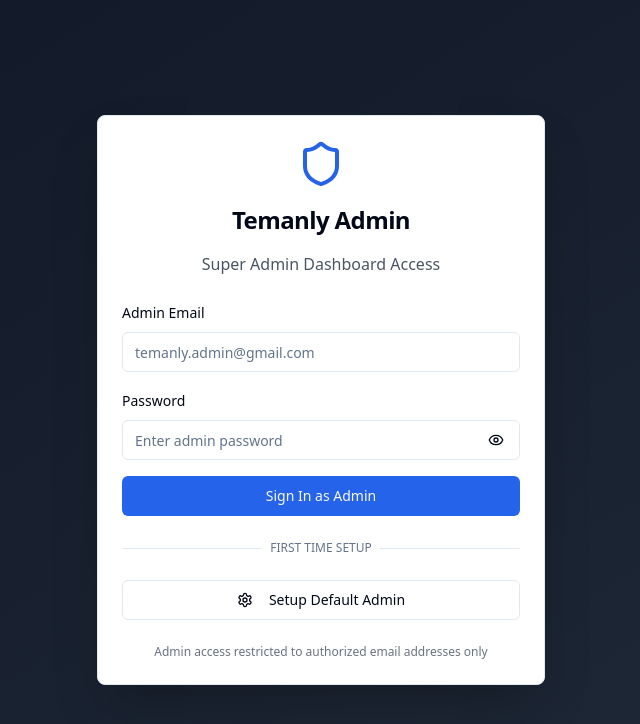
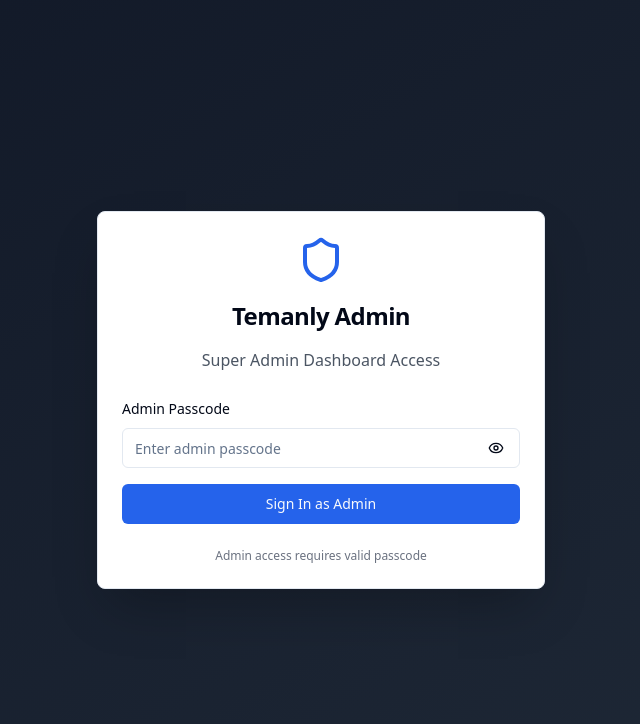
Before and after one commit to Amdsnk/temanly-social-spark-35, a React (Vite) app: page /admin in a window 1280 px wide. Shown: the top 724 px of the page, without its empty margins (319-959 px from the left). Built offline with nearby package versions, Linux system fonts and the light colour scheme.

Commit message:
Refactor: Admin login with passcode
Implement passcode-based admin login and remove default admin setup. Provide email and passcode for admin access.

```diff
--- a/src/components/AdminLogin.tsx
+++ b/src/components/AdminLogin.tsx
@@ -4,24 +4,22 @@ import { Card, CardContent, CardHeader, CardTitle } from '@/components/ui/card';
 import { Button } from '@/components/ui/button';
 import { Input } from '@/components/ui/input';
 import { Label } from '@/components/ui/label';
-import { Eye, EyeOff, Shield, Settings } from 'lucide-react';
+import { Eye, EyeOff, Shield } from 'lucide-react';
 import { useAdminAuth } from '@/contexts/AdminAuthContext';
 import { useToast } from '@/hooks/use-toast';
 
 const AdminLogin = () => {
-  const [email, setEmail] = useState('');
-  const [password, setPassword] = useState('');
-  const [showPassword, setShowPassword] = useState(false);
+  const [passcode, setPasscode] = useState('');
+  const [showPasscode, setShowPasscode] = useState(false);
   const [loading, setLoading] = useState(false);
-  const [settingUp, setSettingUp] = useState(false);
-  const { signIn, setupAdmin } = useAdminAuth();
+  const { signInWithPasscode } = useAdminAuth();
   const { toast } = useToast();
 
   const handleSubmit = async (e: React.FormEvent) => {
     e.preventDefault();
     setLoading(true);
 
-    const { error } = await signIn(email, password);
+    const { error } = await signInWithPasscode(passcode);
 
     if (error) {
       toast({
@@ -39,37 +37,6 @@ const AdminLogin = () => {
     setLoading(false);
   };
 
-  const handleSetupAdmin = async () => {
-    setSettingUp(true);
-
-    const result = await setupAdmin();
-
-    if (result.success) {
-      toast({
-        title: "Admin Setup Complete",
-        description: result.message,
-      });
-
-      if (result.credentials) {
-        setEmail(result.credentials.email);
-        setPassword(result.credentials.password);
-        toast({
-          title: "Default Credentials Created",
-          description: `Email: ${result.credentials.email}`,
-          duration: 10000,
-        });
-      }
-    } else {
-      toast({
-        title: "Setup Failed",
-        description: result.error || "Failed to setup admin account",
-        variant: "destructive"
-      });
-    }
-
-    setSettingUp(false);
-  };
-
   return (
     <div className="min-h-screen bg-gradient-to-br from-gray-900 to-gray-800 flex items-center justify-center px-4">
       <Card className="w-full max-w-md shadow-2xl">
@@ -84,26 +51,14 @@ const AdminLogin = () => {
         <CardContent className="space-y-6">
           <form onSubmit={handleSubmit} className="space-y-4">
             <div className="space-y-2">
-              <Label htmlFor="email">Admin Email</Label>
-              <Input
-                id="email"
-                type="email"
-                placeholder="temanly.admin@gmail.com"
-                value={email}
-                onChange={(e) => setEmail(e.target.value)}
-                required
-              />
-            </div>
-
-            <div className="space-y-2">
-              <Label htmlFor="password">Password</Label>
+              <Label htmlFor="passcode">Admin Passcode</Label>
               <div className="relative">
                 <Input
-                  id="password"
-                  type={showPassword ? 'text' : 'password'}
-                  placeholder="Enter admin password"
-                  value={password}
-                  onChange={(e) => setPassword(e.target.value)}
+                  id="passcode"
+                  type={showPasscode ? 'text' : 'password'}
+                  placeholder="Enter admin passcode"
+                  value={passcode}
+                  onChange={(e) => setPasscode(e.target.value)}
                   required
                 />
                 <Button
@@ -111,9 +66,9 @@ const AdminLogin = () => {
                   variant="ghost"
                   size="icon"
                   className="absolute right-2 top-1/2 -translate-y-1/2 h-8 w-8"
-                  onClick={() => setShowPassword(!showPassword)}
+                  onClick={() => setShowPasscode(!showPasscode)}
                 >
-                  {showPassword ? <EyeOff className="w-4 h-4" /> : <Eye className="w-4 h-4" />}
+                  {showPasscode ? <EyeOff className="w-4 h-4" /> : <Eye className="w-4 h-4" />}
                 </Button>
               </div>
             </div>
@@ -127,33 +82,8 @@ const AdminLogin = () => {
             </Button>
           </form>
 
-          <div className="relative">
-            <div className="absolute inset-0 flex items-center">
-              <span className="w-full border-t" />
-            </div>
-            <div className="relative flex justify-center text-xs uppercase">
-              <span className="bg-white px-2 text-muted-foreground">First time setup</span>
-            </div>
-          </div>
-
-          <Button
-            variant="outline"
-            className="w-full"
-            onClick={handleSetupAdmin}
-            disabled={settingUp}
-          >
-            {settingUp ? (
-              'Setting up...'
-            ) : (
-              <>
-                <Settings className="w-4 h-4 mr-2" />
-                Setup Default Admin
-              </>
-            )}
-          </Button>
-
           <div className="text-xs text-gray-500 text-center">
-            Admin access restricted to authorized email addresses only
+            Admin access requires valid passcode
           </div>
         </CardContent>
       </Card>
--- a/src/components/AdminProtectedRoute.tsx
+++ b/src/components/AdminProtectedRoute.tsx
@@ -2,35 +2,30 @@
 import React from 'react';
 import { useAdminAuth } from '@/contexts/AdminAuthContext';
 import AdminLogin from '@/components/AdminLogin';
-import AdminSecurityWrapper from '@/components/AdminSecurityWrapper';
 
 interface AdminProtectedRouteProps {
   children: React.ReactNode;
 }
 
 const AdminProtectedRoute: React.FC<AdminProtectedRouteProps> = ({ children }) => {
-  const { user, isAdmin, loading } = useAdminAuth();
+  const { isAdmin, loading } = useAdminAuth();
 
   if (loading) {
     return (
       <div className="min-h-screen bg-gray-50 flex items-center justify-center">
         <div className="text-center">
           <div className="animate-spin rounded-full h-12 w-12 border-b-2 border-blue-600 mx-auto"></div>
-          <p className="mt-4 text-gray-600">Verifying admin access...</p>
+          <p className="mt-4 text-gray-600">Loading...</p>
         </div>
       </div>
     );
   }
 
-  if (!user || !isAdmin) {
+  if (!isAdmin) {
     return <AdminLogin />;
   }
 
-  return (
-    <AdminSecurityWrapper>
-      {children}
-    </AdminSecurityWrapper>
-  );
+  return <>{children}</>;
 };
 
 export default AdminProtectedRoute;
--- a/src/pages/AdminDashboard.tsx
+++ b/src/pages/AdminDashboard.tsx
@@ -1,11 +1,10 @@
-
 import React, { useState } from 'react';
 import { Card, CardContent, CardHeader, CardTitle } from '@/components/ui/card';
 import { Button } from '@/components/ui/button';
 import { Badge } from '@/components/ui/badge';
 import { Tabs, TabsContent, TabsList, TabsTrigger } from '@/components/ui/tabs';
 import { Table, TableBody, TableCell, TableHead, TableHeader, TableRow } from '@/components/ui/table';
-import { Users, Star, Calendar, DollarSign, CheckCircle, XCircle, AlertTriangle, LogOut, Shield } from 'lucide-react';
+import { Users, Star, Calendar, DollarSign, CheckCircle, AlertTriangle, LogOut, Shield } from 'lucide-react';
 import { Select, SelectContent, SelectItem, SelectTrigger, SelectValue } from '@/components/ui/select';
 import { AdminAuthProvider, useAdminAuth } from '@/contexts/AdminAuthContext';
 import AdminProtectedRoute from '@/components/AdminProtectedRoute';
@@ -14,7 +13,7 @@ import PaymentManagement from '@/components/admin/PaymentManagement';
 
 const AdminDashboardContent = () => {
   const [selectedTimeframe, setSelectedTimeframe] = useState('7days');
-  const { user, signOut } = useAdminAuth();
+  const { signOut } = useAdminAuth();
 
   // Mock data - replace with real data from Supabase
   const stats = {
@@ -51,7 +50,7 @@ const AdminDashboardContent = () => {
               <Shield className="w-8 h-8 text-blue-600" />
               <div>
                 <h1 className="text-2xl font-bold text-gray-900">Temanly Super Admin</h1>
-                <p className="text-sm text-gray-600">Welcome back, {user?.email}</p>
+                <p className="text-sm text-gray-600">Welcome back, Admin</p>
               </div>
             </div>
             <div className="flex items-center gap-4">
```
Also changed, not shown: src/contexts/AdminAuthContext.tsx (+20 -109 lines).
